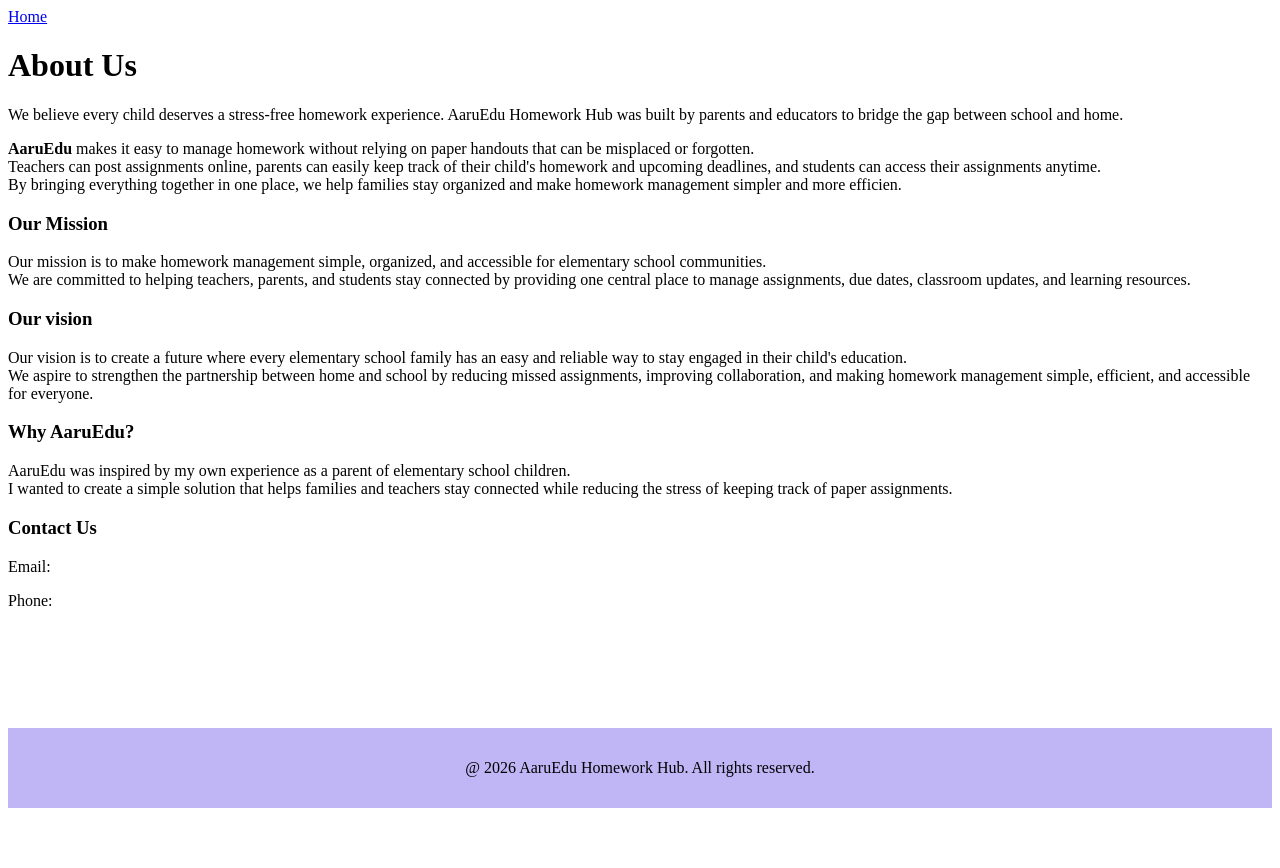
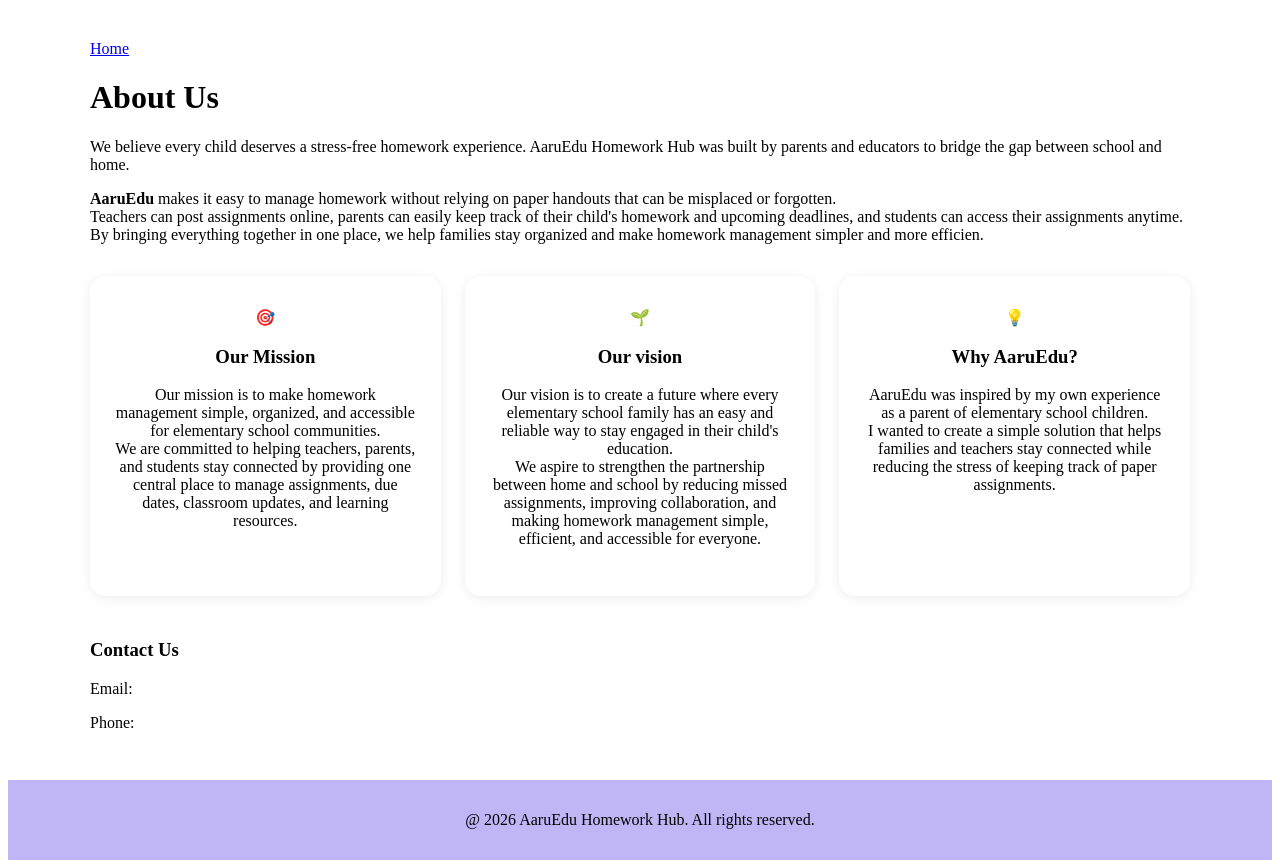
Before and after one commit to pujajathar/homework-hub-frontend-app, a React (Vite) app: page /aboutus in a window 1280 px wide. Before the commit the page ends 816 px from the top, so only its background shows below. Built offline with nearby package versions, Linux system fonts and the light colour scheme.

Commit message:
Styled about page

```diff
--- a/src/components/AboutPage/AboutPage.css
+++ b/src/components/AboutPage/AboutPage.css
@@ -0,0 +1,27 @@
+.about-grid {
+
+    display: grid;
+    grid-template-columns: repeat(3, 1fr);
+    gap: 1.5rem;
+
+    margin-top: 2rem;
+
+}
+.about-card {
+background: #fff;
+border-radius: 16px;
+padding: 2rem 1.5rem;
+text-align: center;
+box-shadow: 0 2px 12px rgba(0,0,0,0.07);
+}
+.about-card:hover {
+    transform:translateY(-3px);
+}
+.page{
+
+  min-height: calc(100vh - 64px - 56px);
+  padding: 2rem;
+  max-width: 1100px;
+  margin: 0 auto;
+
+}
--- a/src/components/AboutPage/AboutPage.jsx
+++ b/src/components/AboutPage/AboutPage.jsx
@@ -1,8 +1,9 @@
 import { Link } from "react-router-dom";
+import './AboutPage.css';
 function AboutPage () {
 
 return (
- <div>
+ <div className="page">
     <Link to={"/"}>Home</Link>
     <h1>About Us</h1>
     <p>We believe every child deserves a stress-free homework experience. AaruEdu
@@ -16,20 +17,23 @@ return (
     By bringing everything together in one place, we help families stay organized and make homework management
     simpler and more efficien.
     </p>
-
-    <div>
+    <div className="about-grid">
+    <div className="about-card">
+        <div className="about-icon">🎯</div>
         <h3>Our Mission</h3>
         <p>Our mission is to make homework management simple, organized, and accessible for elementary school communities.<br/>
         We are committed to helping teachers, parents, and students stay connected by providing one central place to manage
         assignments, due dates, classroom updates, and learning resources.</p>
     </div>
-    <div>
+    <div className="about-card">
+        <div className="about-icon">🌱</div>
         <h3>Our vision</h3>
         <p>Our vision is to create a future where every elementary school family has an easy and reliable way to stay engaged in their child's education.<br/>
         We aspire to strengthen the partnership between home and school by reducing missed assignments, improving collaboration, and making homework management
         simple, efficient, and accessible for everyone.</p>
     </div>
-    <div>
+    <div className="about-card">
+        <div className="about-icon">💡</div>
         <h3>Why AaruEdu?</h3>
         <p>AaruEdu was inspired by my own experience as a parent of elementary school children.<br/>
          I wanted to create a simple solution that helps families and teachers stay connected while reducing the stress of
@@ -40,7 +44,7 @@ return (
         <p>Email:</p>
         <p>Phone:</p>
     </div>
-
+</div>
 </div>
 
 );
```
